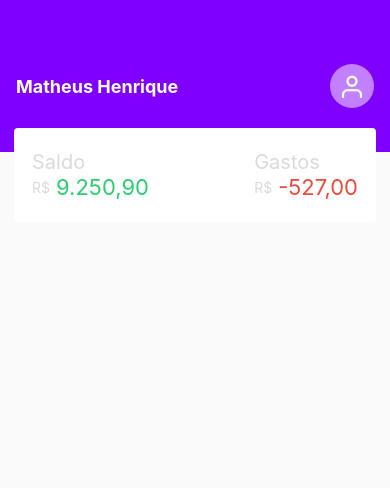
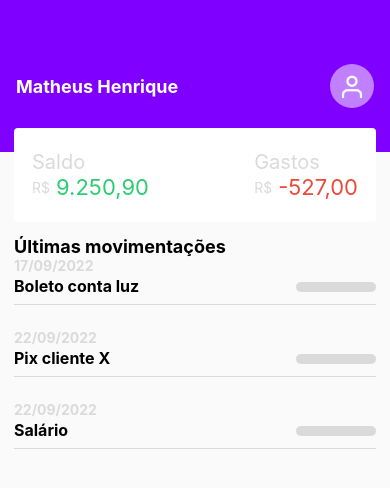
Before and after one commit to JoaoChaves65/App-Finan-as, a React Native app: screen / in a window 390 px wide. Shown: the top 488 px of the page. Built offline with nearby package versions, Linux system fonts and the light colour scheme.

Commit message:
Movimentações da conta, e sendo possível mostrar ou esconder os valores

```diff
--- /dev/null
+++ b/src/components/Movements/index.js
@@ -0,0 +1,72 @@
+import React, {useState} from 'react';
+import {
+    View,
+    Text,
+    StyleSheet,
+    TouchableOpacity
+} from 'react-native';
+
+export default function Movements( {data} ) {
+    const [ showValue, setShowValue] = useState(false);
+
+ return (
+   <TouchableOpacity style={styles.container} onPress={ () => setShowValue(!showValue)}>
+        <Text style={styles.date}>{data.date}</Text>
+
+        <View style={styles.content}>
+            <Text style={styles.label}>{data.label}</Text>
+
+            { showValue ? (
+            <Text
+                style={data.type === 1 ? styles.value : styles.expenses}
+            >
+                {data.type === 1 ? `R$ ${data.value}` : `R$ -${data.value}`}
+            </Text>
+            ) : (
+                <View style={styles.skeleton}>
+                </View>
+            )}
+        </View>
+   </TouchableOpacity>
+  );
+}
+
+const styles = StyleSheet.create({
+    container:{
+        flex: 1,
+        marginBottom: 24,
+        borderBottomWidth: 0.5,
+        borderBottomColor: "#DADADA"
+    },
+    content:{
+        flexDirection: 'row',
+        justifyContent: 'space-between',
+        marginTop: 2,
+        marginBottom: 8,
+    },
+    date:{
+        color: "#DADADA",
+        fontWeight: 'bold',
+    },
+    label:{
+        fontWeight: 'bold',
+        fontSize: 16
+    },
+    value:{
+        fontSize: 16,
+        color: "#2ECC71",
+        fontWeight: 'bold'
+    },
+    expenses:{
+        fontSize: 16,
+        color: "#E74C3C",
+        fontWeight: 'bold'
+    },
+    skeleton:{
+        marginTop: 6,
+        width: 80,
+        height: 10,
+        backgroundColor: "#DADADA",
+        borderRadius: 8,
+    }
+})
--- a/src/pages/Home/index.js
+++ b/src/pages/Home/index.js
@@ -1,7 +1,32 @@
-import { StyleSheet, Text, View } from 'react-native';
+import { StyleSheet, Text, View, FlatList } from 'react-native';
 
 import  Header  from '../../components/Header';
 import Balance from '../../components/Balance'
+import Movements from '../../components/Movements'
+
+const list = [
+  {
+    id: 1,
+    label: "Boleto conta luz",
+    value: "300,90",
+    date: "17/09/2022",
+    type: 0 //despesas
+  },
+  {
+    id: 2,
+    label: "Pix cliente X",
+    value: "2.500,00",
+    date: "22/09/2022",
+    type: 1 //receita
+  },
+  {
+    id: 3,
+    label: "Salário",
+    value: "7.200,00",
+    date: "22/09/2022",
+    type: 1 //receita
+  },
+]
 
 export default function Home() {
   return (
@@ -9,6 +34,16 @@
         <Header name="Matheus Henrique"/>
 
         <Balance saldo="9.250,90" gastos="-527,00"/>
+
+        <Text style={styles.title}>Últimas movimentações</Text>
+
+        <FlatList
+          style={styles.list}
+          data={list}
+          keyExtractor={ (item) => String(item.id) }
+          showsVerticalScrollIndicator={false}
+          renderItem={ ({ item }) => <Movements data={item}/>}
+        />
 
     </View>
   );
@@ -19,4 +54,15 @@
     flex: 1,
     backgroundColor: '#FAFAFA',
   },
+  title:{
+    fontSize: 18,
+    fontWeight: 'bold',
+    marginLeft: 14,
+    marginRight: 14,
+    marginTop: 14,
+  },
+  list:{
+    marginStart: 14,
+    marginEnd: 14,
+  }
 });
```
